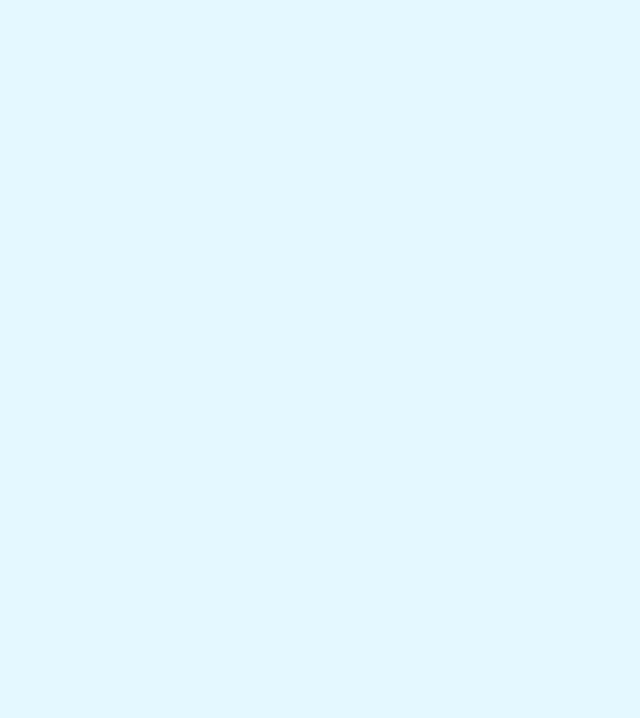
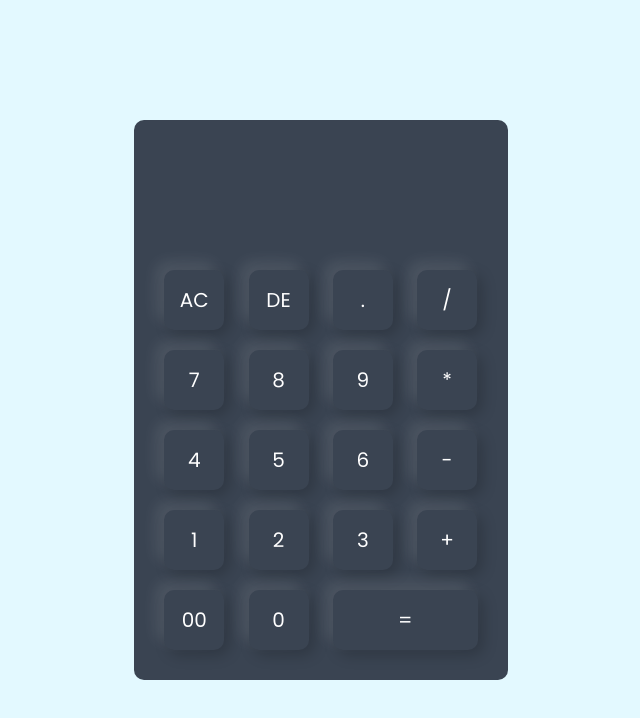
Before and after one commit to egamovj/calculator, a plain HTML site: page index.html in a window 1280 px wide. Shown: the whole page, without its empty margins (319-959 px from the left). Drawn offline with Linux system fonts and the light colour scheme.

Commit message:
calculator appearance is finished

```diff
--- a/index.html
+++ b/index.html
@@ -10,6 +10,43 @@
         <link href="https://fonts.googleapis.com/css2?family=Poppins&display=swap" rel="stylesheet">
     </head>
     <body>
-        <div class="container"></div>
+        <div class="container">
+            <div class="calculator">
+                <form>
+                    <div class="display">
+                        <input type="text" name="display">
+                    </div>
+                    <div>
+                        <input type="button" value="AC">
+                        <input type="button" value="DE">
+                        <input type="button" value=".">
+                        <input type="button" value="/">
+                    </div>
+                    <div>
+                        <input type="button" value="7">
+                        <input type="button" value="8">
+                        <input type="button" value="9">
+                        <input type="button" value="*">
+                    </div>
+                    <div>
+                        <input type="button" value="4">
+                        <input type="button" value="5">
+                        <input type="button" value="6">
+                        <input type="button" value="-">
+                    </div>
+                    <div>
+                        <input type="button" value="1">
+                        <input type="button" value="2">
+                        <input type="button" value="3">
+                        <input type="button" value="+">
+                    </div>
+                    <div>
+                        <input type="button" value="00">
+                        <input type="button" value="0">
+                        <input type="button" value="=" class="equal">
+                    </div>
+                </form>
+            </div>
+        </div>
     </body>
 </html>
--- a/style.css
+++ b/style.css
@@ -9,4 +9,44 @@
     width: 100%;
     height: 100vh;
     background: #e3f9ff;
+    display: flex;
+    align-items: center;
+    justify-content: center;
 }
+
+.calculator {
+    background: #3a4452;
+    padding: 20px;
+    border-radius: 10px;
+}
+
+.calculator form input {
+    border: 0;
+    outline: 0;
+    width: 60px;
+    height: 60px;
+    border-radius: 10px;
+    box-shadow: -8px -8px 15px rgba(255, 255, 255, 0.1), 5px 5px 15px rgba(0, 0, 0, 0.2);
+    background: transparent;
+    font-size: 20px;
+    color: #fff;
+    cursor: pointer;
+    margin: 10px;
+}
+
+form .display {
+    display: flex;
+    justify-content: flex-end;
+    margin: 20px 0;
+}
+
+form .display input {
+    text-align: right;
+    flex: 1;
+    font-size: 45px;
+    box-shadow: none;
+}
+
+form input.equal {
+    width: 145px;
+}
```
